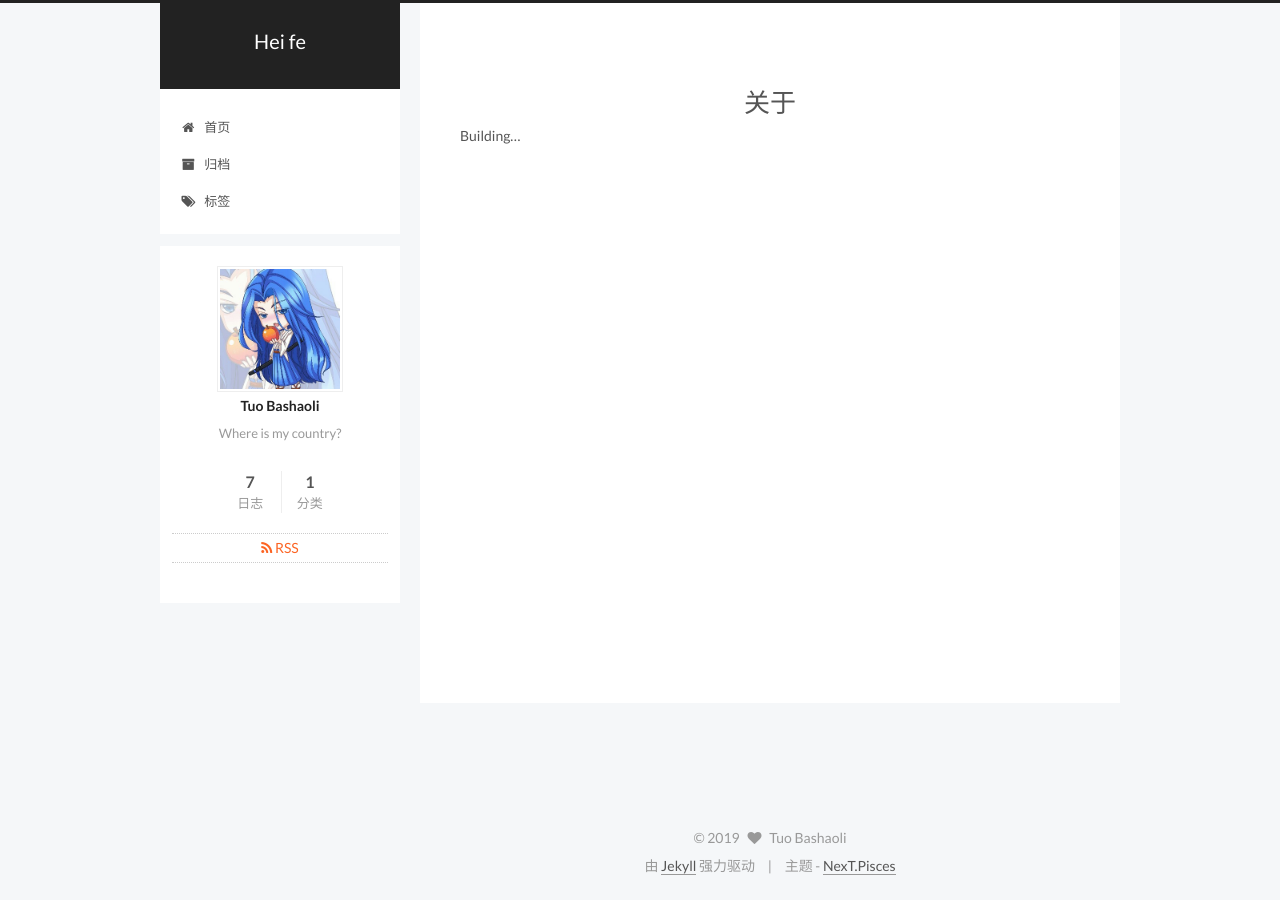
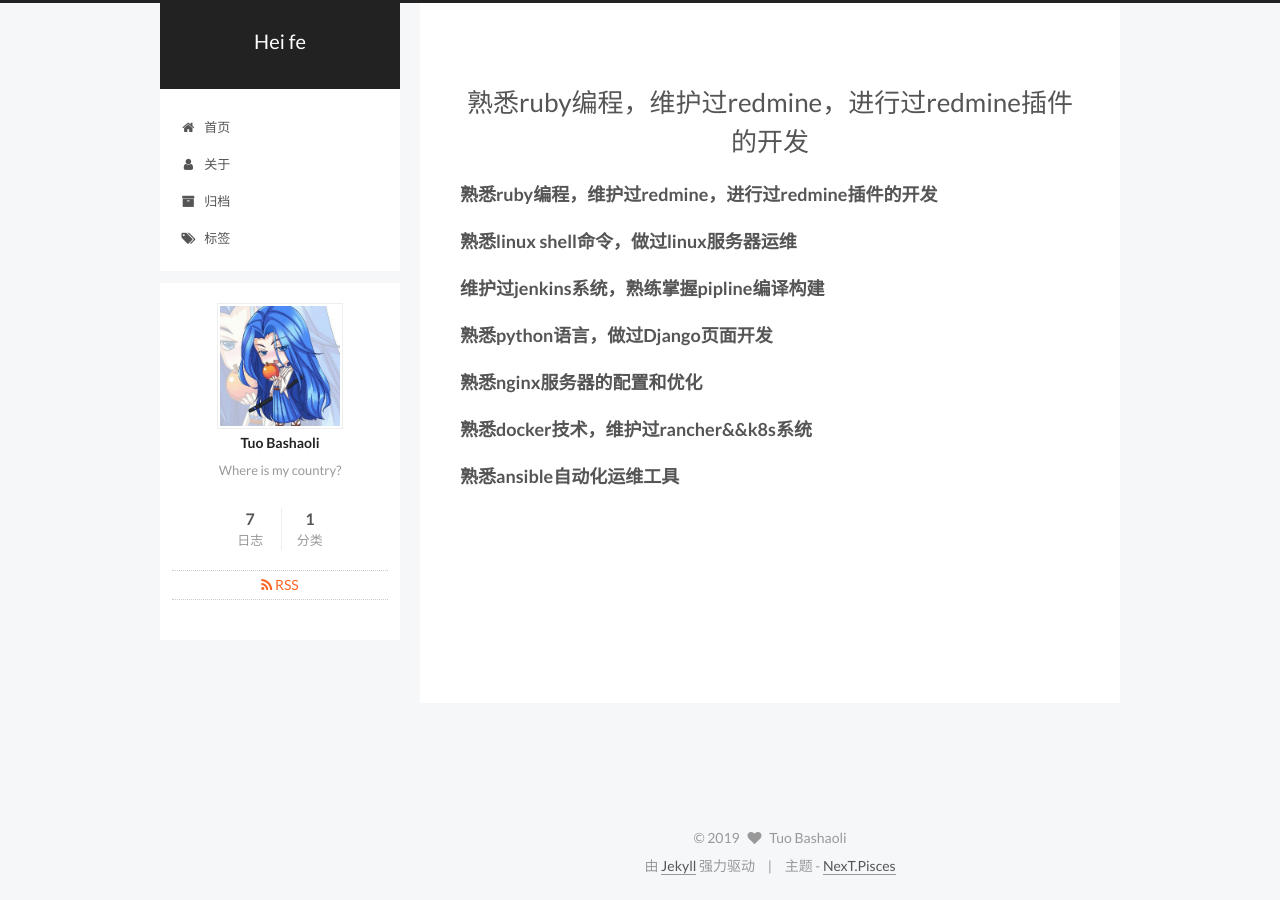
Before and after one commit to tuobashaoli/tuobashaoli.github.io, a Jekyll site: the page built from about/index.md, in a window 1280 px wide. Built offline with Jekyll 4.4.1, drawn with Linux system fonts in a browser that asks for light colours; our own code applies the rules of GitHub Pages for plain Markdown files.

Commit message:
update about

```diff
--- a/_config.yml
+++ b/_config.yml
@@ -119,7 +119,7 @@ index_with_subtitle: false
 menu:
   home: /
   #categories: /categories/
-  #about: /about/
+  about: /about/
   archives: /archives/
   tags: /tags/
   #sitemap: /sitemap.xml
--- a/about/index.md
+++ b/about/index.md
@@ -3,4 +3,10 @@ layout: page
 type: about
 ---
 
-Building...
+### 熟悉ruby编程，维护过redmine，进行过redmine插件的开发
+### 熟悉linux shell命令，做过linux服务器运维
+### 维护过jenkins系统，熟练掌握pipline编译构建
+### 熟悉python语言，做过Django页面开发
+### 熟悉nginx服务器的配置和优化
+### 熟悉docker技术，维护过rancher&&k8s系统
+### 熟悉ansible自动化运维工具
```
